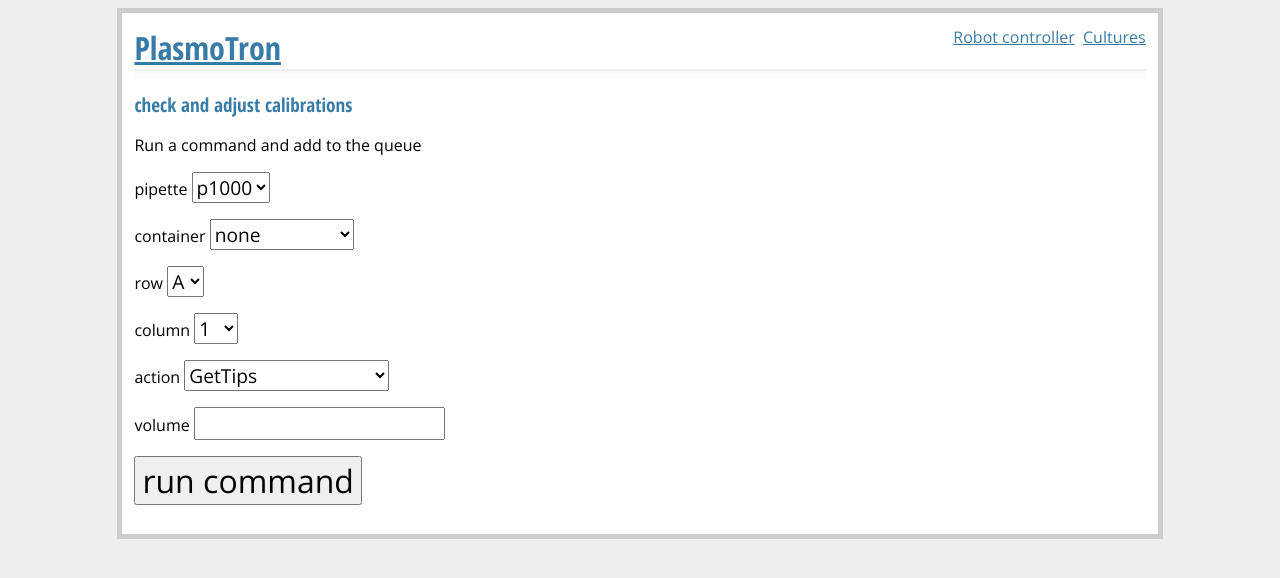
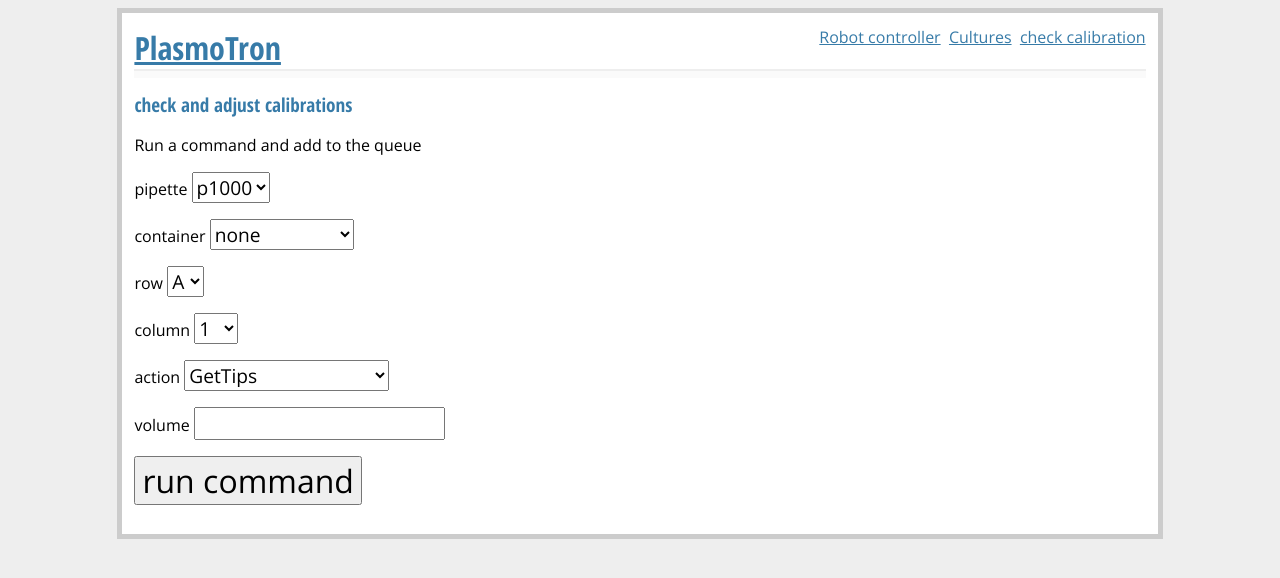
Before and after one commit to theosanderson/PlasmoTron, a Flask app: page /checkCalibration in a window 1280 px wide. Shown: the top 578 px of the page. Run offline with Flask 2, Linux system fonts and the light colour scheme.

Commit message:
added a link to the check calibration page

```diff
--- a/templates/layout.html
+++ b/templates/layout.html
@@ -11,7 +11,7 @@
 <script type="text/javascript" src="/static/jquery.numpad.js"></script>
 <div class=page>
 	<div class="rightmenu">
-		<a href="/refresh">Robot controller</a>&nbsp;&nbsp;<a href="/calcparasitaemia">Cultures</a>
+		<a href="/refresh">Robot controller</a>&nbsp;&nbsp;<a href="/calcparasitaemia">Cultures</a>&nbsp;&nbsp;<a href="/checkCalibration">check calibration</a>
 	</div>
   <a href="/"><h1>{{ config['INSTANCE_NAME'] or 'PlasmoTron' }}</h1></a>
   <div class=metanav>
```
